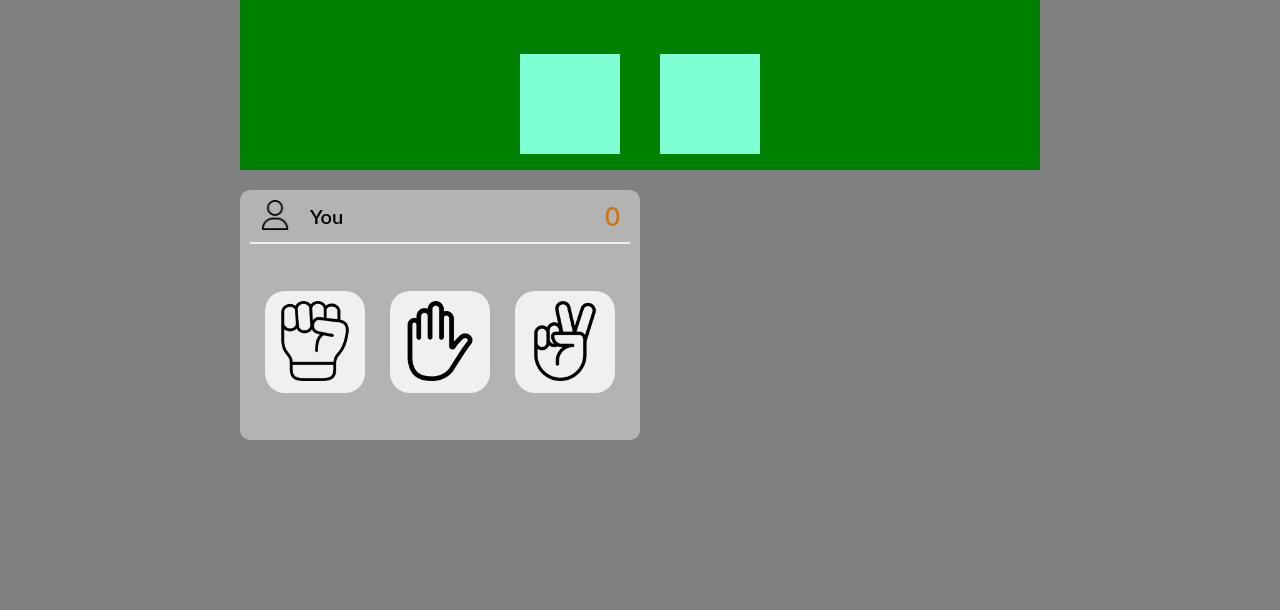
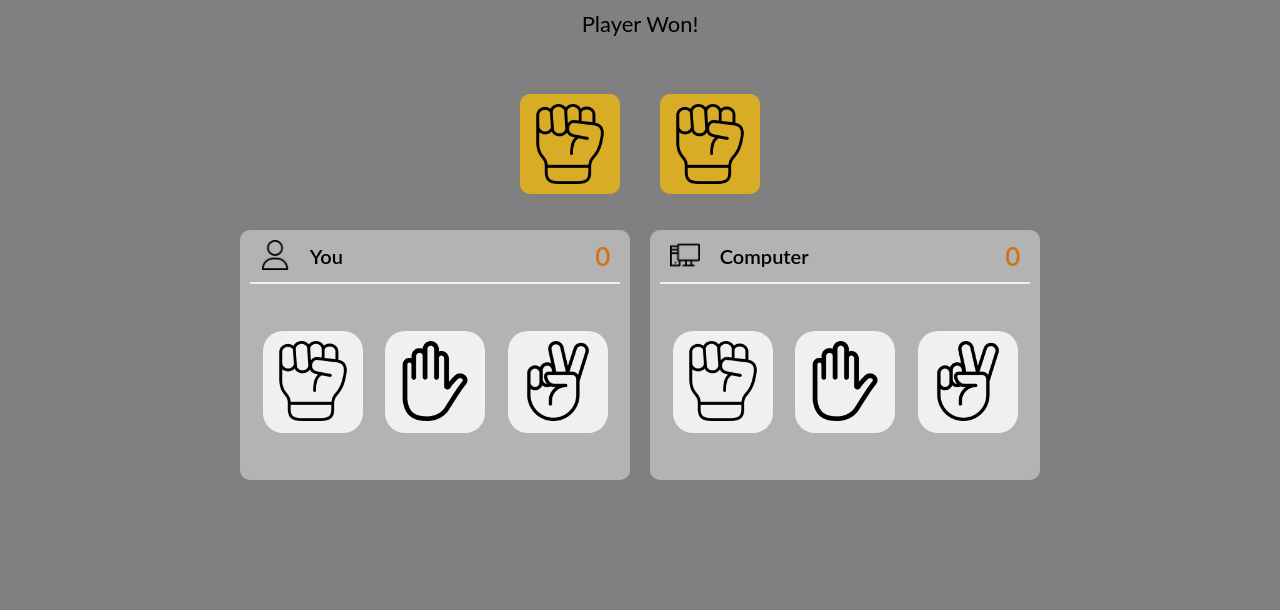
Before and after one commit to krystian-f/js-rock-paper-scissors, a plain HTML site: page index.html in a window 1280 px wide. Shown: the part 190-800 px from the top of the page. Drawn offline with Linux system fonts and the light colour scheme.

Commit message:
Finished HTML

```diff
--- a/index.html
+++ b/index.html
@@ -20,15 +20,15 @@
 
     <div class="game">
       <div class="game__header">
-        <div class="game__match">The winner of Game: Player</div>
+        <div class="game__match js-game__match">The winner of Game: Player</div>
         <div class="game__instruction">To play again chose your hand!</div>
       </div>
 
       <div class="game__round">
-        <div class="game__round-winner">Player Won!</div>
+        <div class="game__round-winner js-game__round-winner">Player Won!</div>
         <div class="game__round-hands">
-          <div class="game__round-hand game__round-human"></div>
-          <div class="game__round-hand game__round-computer"></div>
+          <div class="game__round-hand game__round-human"><img src="img/fist.png" alt="rock" class="player__hand-img"></div>
+          <div class="game__round-hand game__round-computer"><img src="img/fist.png" alt="rock" class="player__hand-img"></div>
         </div>
       </div>
 
@@ -39,7 +39,21 @@
               <div class="player__avatar"><img src="img/human.png" alt="human" class="player__avatar-img"></div>
               <div class="player__username">You</div>
             </div>
-            <div class="player__score">0</div>
+            <div class="player__score js-player__score">0</div>
+          </div>
+          <div class="player__hands">
+            <div class="player__hand player__hand-rock js-player__hand"><img src="img/fist.png" alt="rock" class="player__hand-img "></div>
+            <div class="player__hand player__hand-paper js-player__hand"><img src="img/hand.png" alt="paper" class="player__hand-img"></div>
+            <div class="player__hand player__scissors js-player__hand"><img src="img/scissors.png" alt="scissors" class="player__hand-img"></div>
+          </div>
+        </div>
+        <div class="player__body">
+          <div class="player__header">
+            <div class="player__name">
+              <div class="player__avatar"><img src="img/computer.png" alt="human" class="player__avatar-img"></div>
+              <div class="player__username">Computer</div>
+            </div>
+            <div class="player__score js-computer__score">0</div>
           </div>
           <div class="player__hands">
             <div class="player__hand"><img src="img/fist.png" alt="rock" class="player__hand-img"></div>
@@ -47,7 +61,6 @@
             <div class="player__hand"><img src="img/scissors.png" alt="scissors" class="player__hand-img"></div>
           </div>
         </div>
-
       </div>
 
     </div>
--- a/style.css
+++ b/style.css
@@ -6,6 +6,7 @@
   --hand-bg-clr: hsla(0, 0%, 100%, .8);
   --hand-bg-clr-hover: hsla(0, 0%, 100%, .9);
   --score-text-clr: hsl(30, 80%, 45%);
+  --round-bg-clr: hsl(45, 70%, 50%);
 }
 
 html{
@@ -31,6 +32,7 @@ body{
   flex-direction: column;
   justify-content: flex-start;
   align-items: center;
+  gap: 4rem;
 }
 
 .header{
@@ -86,7 +88,6 @@ body{
   gap: 4rem;
   align-items: center;
   justify-content: center;
-  background-color: green;
 }
 
 .game__round-winner{
@@ -106,7 +107,8 @@ body{
 .game__round-hand{
   width: 10rem;
   height: 10rem;
-  background-color: aquamarine;
+  background-color: var(--round-bg-clr);
+  border-radius: 1rem;
 }
 
 .players-wrapper{
```
